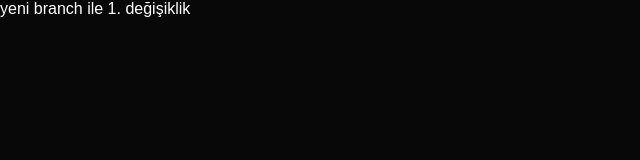
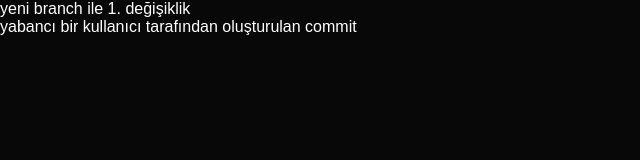
Before and after one commit to LegendSoftware2/first, a plain HTML site: page index.html in a window 1280 px wide. Shown: the whole page, without its empty margins (0-640 px from the left). Drawn offline with Linux system fonts and the light colour scheme.

Commit message:
legendsofware2 tarafından oluşturuldu yabancı

```diff
--- a/index.html
+++ b/index.html
@@ -9,6 +9,7 @@
 <body>
 
 	<p>yeni branch ile 1. değişiklik</p>
+	<p>yabancı bir kullanıcı tarafından oluşturulan commit</p>
 
 </body>
 </html>
```
